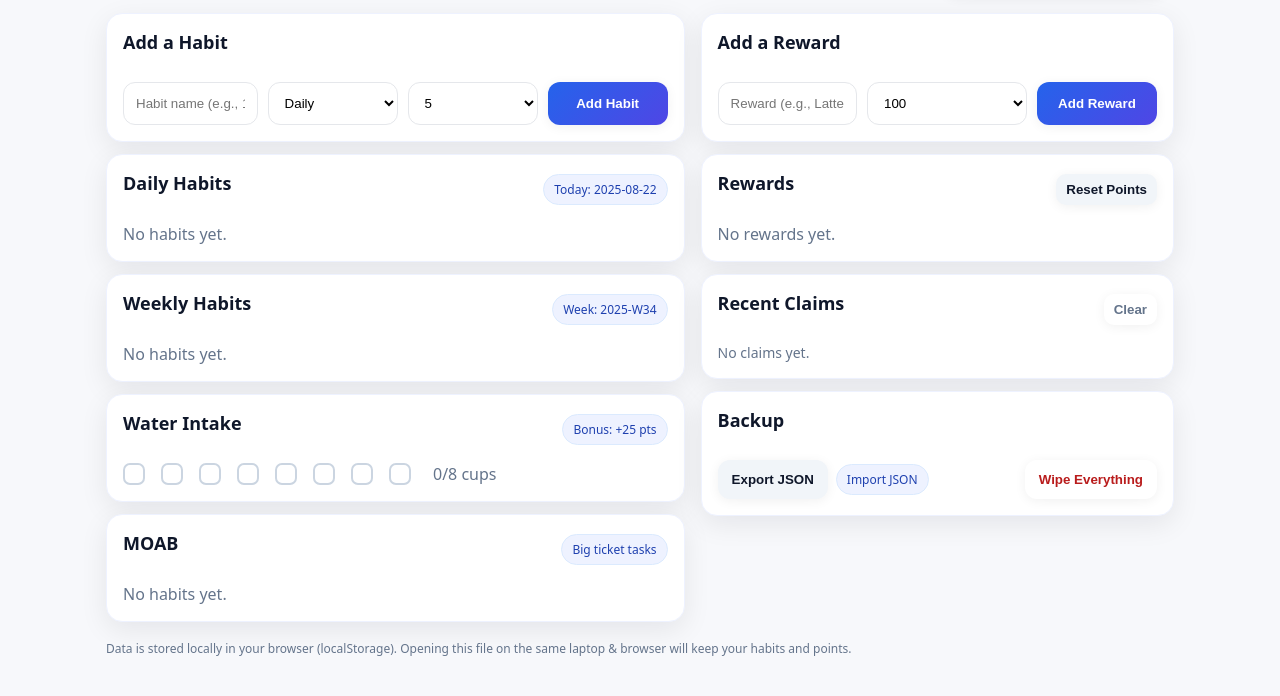
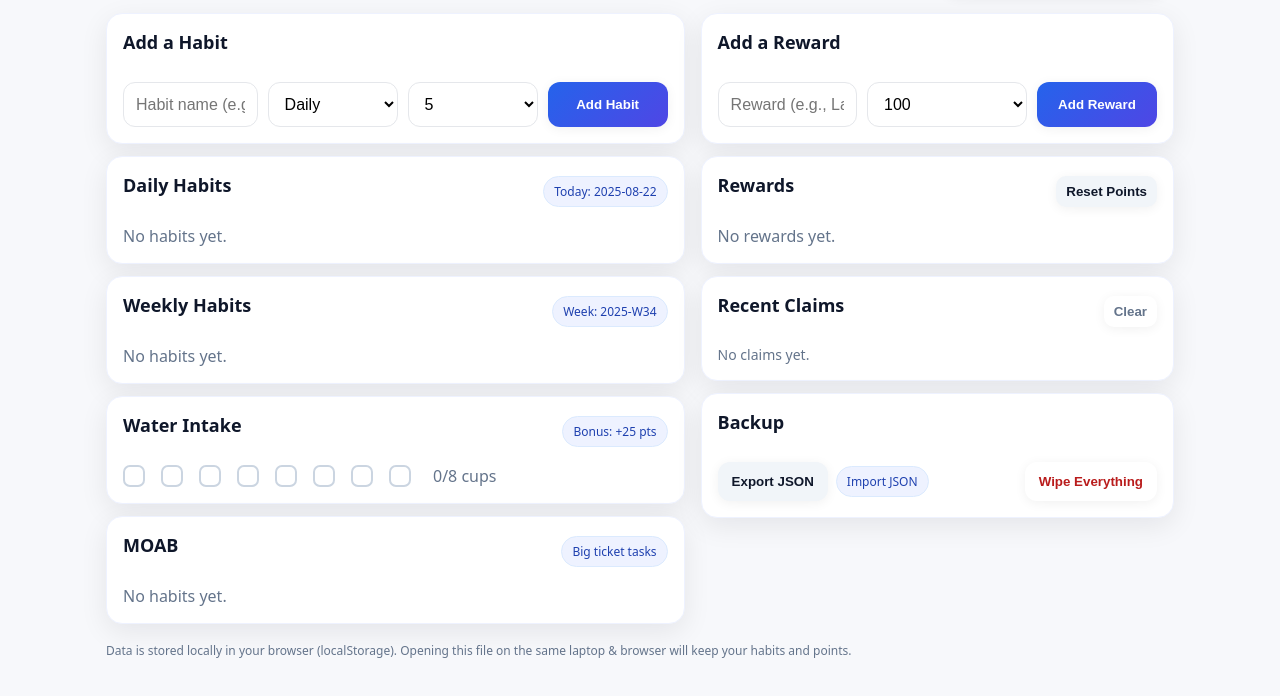
Before and after one commit to benjamindcarver/habit-mini, a plain HTML site: page index.html in a window 1280 px wide. Shown: the part 88-784 px from the top of the page. Drawn offline with Linux system fonts and the light colour scheme.

Commit message:
Update index.html

```diff
--- a/index.html
+++ b/index.html
@@ -30,7 +30,7 @@
     @media (max-width:780px){form.inline{grid-template-columns:1fr 120px 120px}}
     @media (max-width:620px){form.inline{grid-template-columns:1fr 1fr}}
 
-    input[type="text"], input[type="number"], select{width:100%;padding:12px 12px;border-radius:12px;border:1px solid #e5e7eb;background:#fff;outline:none}
+    input[type="text"], input[type="number"], select{width:100%;padding:12px 12px;border-radius:12px;border:1px solid #e5e7eb;background:#fff;outline:none;font-size:16px}
     input[type="text"]:focus, input[type="number"]:focus, select:focus{border-color:#bfdbfe;box-shadow:0 0 0 6px var(--ring)}
     button{cursor:pointer;border:0;border-radius:12px;padding:12px 14px;background:linear-gradient(135deg,var(--brand),var(--brand-2));color:#fff;font-weight:600;box-shadow:var(--shadow-sm)}
     button.secondary{background:#f1f5f9;color:#0f172a}
```
